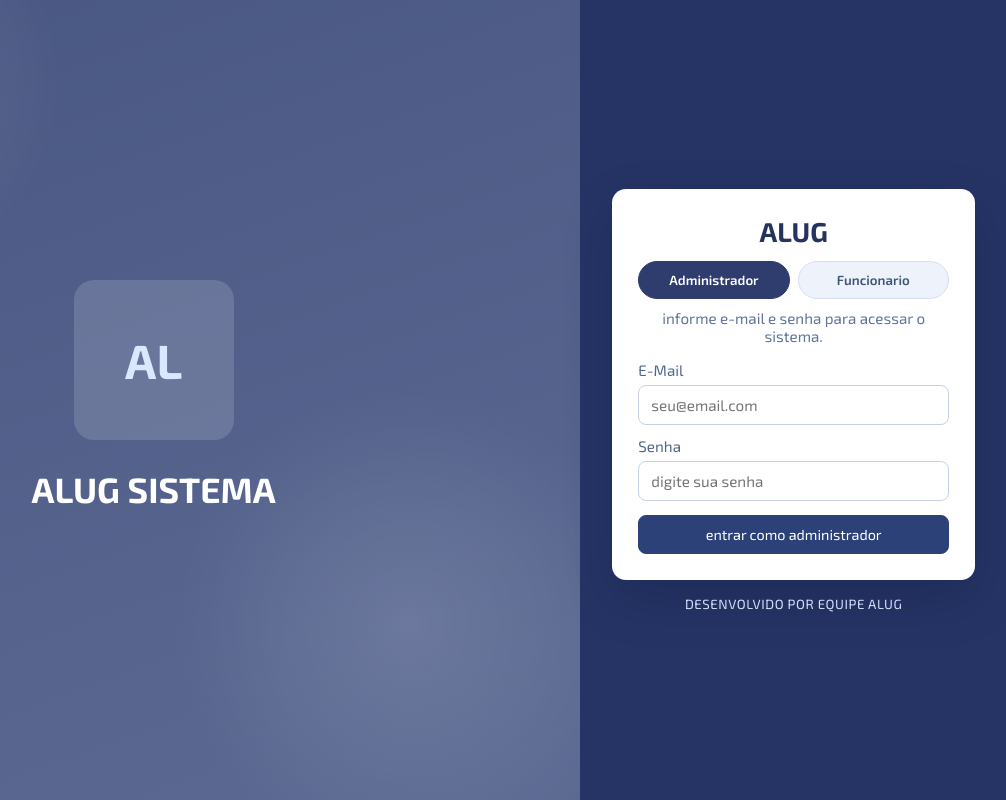
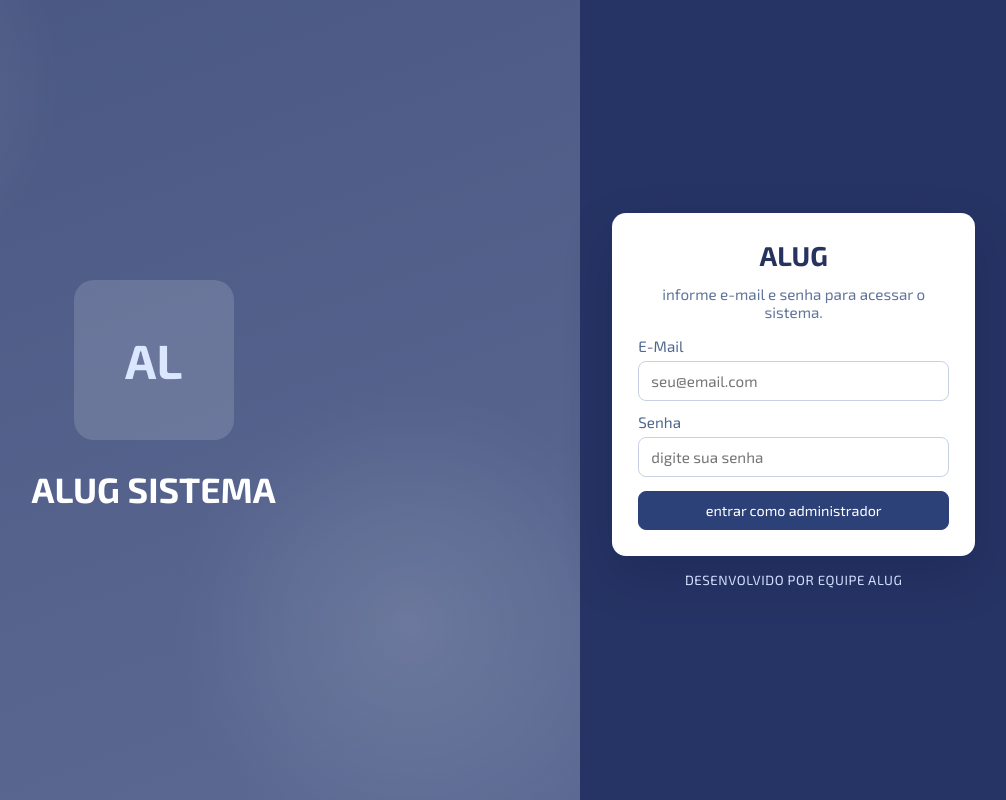
Before and after one commit to ArtKingOfNothing/Alug, a React (Vite) app in the folder frontend/: page / in a window 1280 px wide. Shown: the whole page, without its empty margins (273-1279 px from the left). Built offline with nearby package versions, Linux system fonts and the light colour scheme.

Commit message:
chore(frontend): remove selecao de perfil no login

```diff
--- a/frontend/src/App.tsx
+++ b/frontend/src/App.tsx
@@ -382,10 +382,6 @@ function App() {
         <section className="login-panel">
           <div className="login-form-card">
             <div className="login-brand">alug</div>
-            <div className="login-role-switch">
-              <button className="role-btn is-active">administrador</button>
-              <button className="role-btn">funcionario</button>
-            </div>
             <p className="login-caption">informe e-mail e senha para acessar o sistema.</p>
             <div className="grid-one login-fields">
               <Field label="e-mail" placeholder="seu@email.com" />
```
